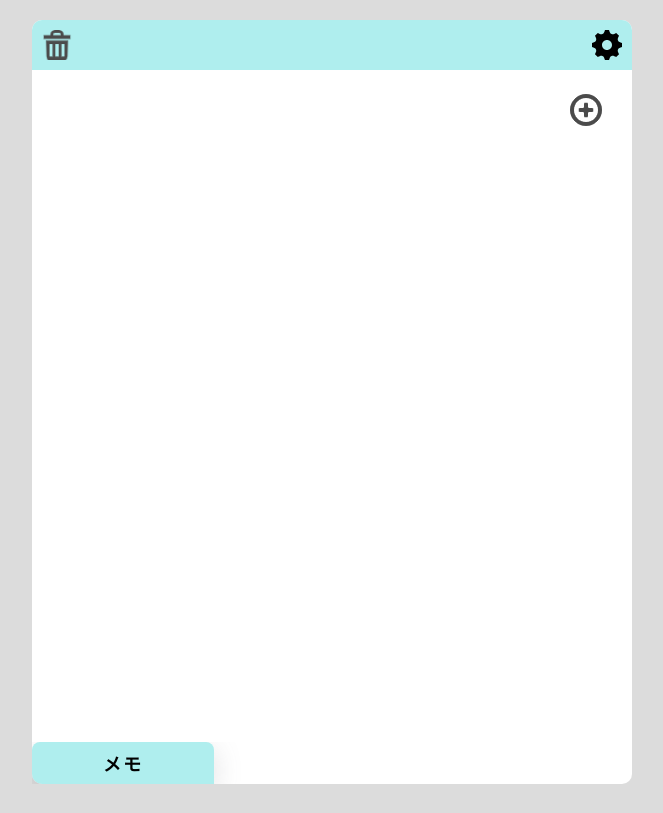
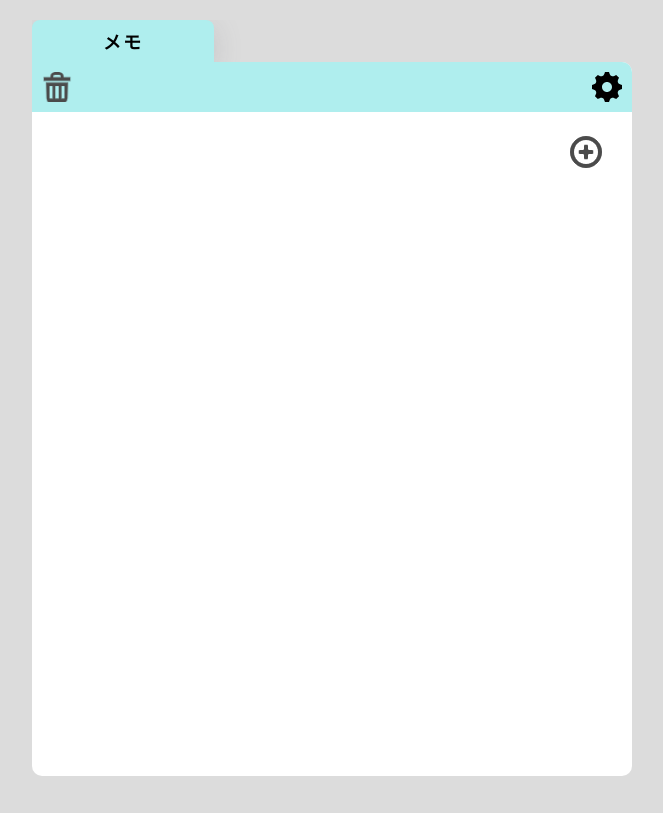
Before and after one commit to fuminaInoue/shopping-memo, a React (Create React App) app: page / in a window 1280 px wide. Shown: the whole page, without its empty margins (308-971 px from the left). Built offline with nearby package versions, Linux system fonts and the light colour scheme.

Commit message:
タブの位置を変更

```diff
--- a/public/index.html
+++ b/public/index.html
@@ -3,12 +3,12 @@
   <head>
     <meta
     name="description"
-    content="シンプルで便利なタブ分けメモ！"
+    content="Tabmo|シンプル便利なタブ分けメモ"
   />
-  <meta property="og:title" content="タブ分けメモ" />
+  <meta property="og:title" content="Tabmo|シンプル便利なタブ分けメモ" />
   <meta
     property="og:description"
-    content="シンプルで便利なタブ分けメモ！"
+    content="Tabmo|シンプル便利なタブ分けメモ"
   />
   <meta property="og:url" content="https://shopping-memo-8251d.web.app" />
   <meta property="og:image" content="%PUBLIC_URL%/pencil.png" />
@@ -46,7 +46,7 @@
       work correctly both with client-side routing and a non-root public URL.
       Learn how to configure a non-root public URL by running `npm run build`.
     -->
-    <title>タブ分けメモ</title>
+    <title>Tabmo</title>
   </head>
   <body>
     <noscript>You need to enable JavaScript to run this app.</noscript>
--- a/src/components/molecules/Header.tsx
+++ b/src/components/molecules/Header.tsx
@@ -34,6 +34,6 @@ const headerStyle = css({
     height: 30,
   },
   '@media(min-width: 601px)': {
-    borderRadius: '10px 10px 0 0',
+    borderRadius: '0 10px 0 0',
   },
 })
--- a/src/components/molecules/Tab.tsx
+++ b/src/components/molecules/Tab.tsx
@@ -44,7 +44,7 @@ export const Tab: React.FC<Props> = ({ tabNumber, onCLickTab }) => {
 const tabWrapperStyle = css({
   display: 'flex',
   alignItems: 'flex-end',
-  marginTop: 8,
+  margin: 0,
   padding: 0,
   overflow: 'scroll',
   width: '100%',
@@ -62,11 +62,6 @@ const tabStyle = css({
   borderRadius: '8px 8px 0 0',
   whiteSpace: 'nowrap',
   listStyle: 'none',
-  '@media(min-width: 601px)': {
-    ':first-child': {
-      borderRadius: '8px 8px 0 10px',
-    },
-  },
 })
 
 const activeTabStyle = css(tabStyle, {
--- a/src/components/pages/Memo.tsx
+++ b/src/components/pages/Memo.tsx
@@ -72,7 +72,8 @@ export const Memo: React.FC<Props> = () => {
   }
 
   return (
-    <div css={mainContainerStyle}>
+    <div>
+      <Tab tabNumber={tabNumber} onCLickTab={onCLickTab} />
       <div css={memoContainerStyle}>
         <Header onClickAllDelete={onClickAllDelete} />
         <div css={listWrapperStyle}>
@@ -95,17 +96,9 @@ export const Memo: React.FC<Props> = () => {
           </div>
         </div>
       </div>
-      <Tab tabNumber={tabNumber} onCLickTab={onCLickTab} />
     </div>
   )
 }
-
-const mainContainerStyle = css({
-  background: '#fff',
-  '@media(min-width: 601px)': {
-    borderRadius: '10px',
-  },
-})
 
 const listWrapperStyle = css({
   height: 'calc(100vh - 115px)',
@@ -113,9 +106,12 @@ const listWrapperStyle = css({
 })
 
 const memoContainerStyle = css({
-  height: 'calc(100vh - 46px)',
+  background: '#fff',
+  borderRadius: '0 10px 0 0',
+  height: 'calc(100vh - 43px)',
   '@media(min-width: 601px)': {
     height: 'calc(100vh - 86px)',
+    borderRadius: '0 10px 10px 10px',
   },
 })
 
```
